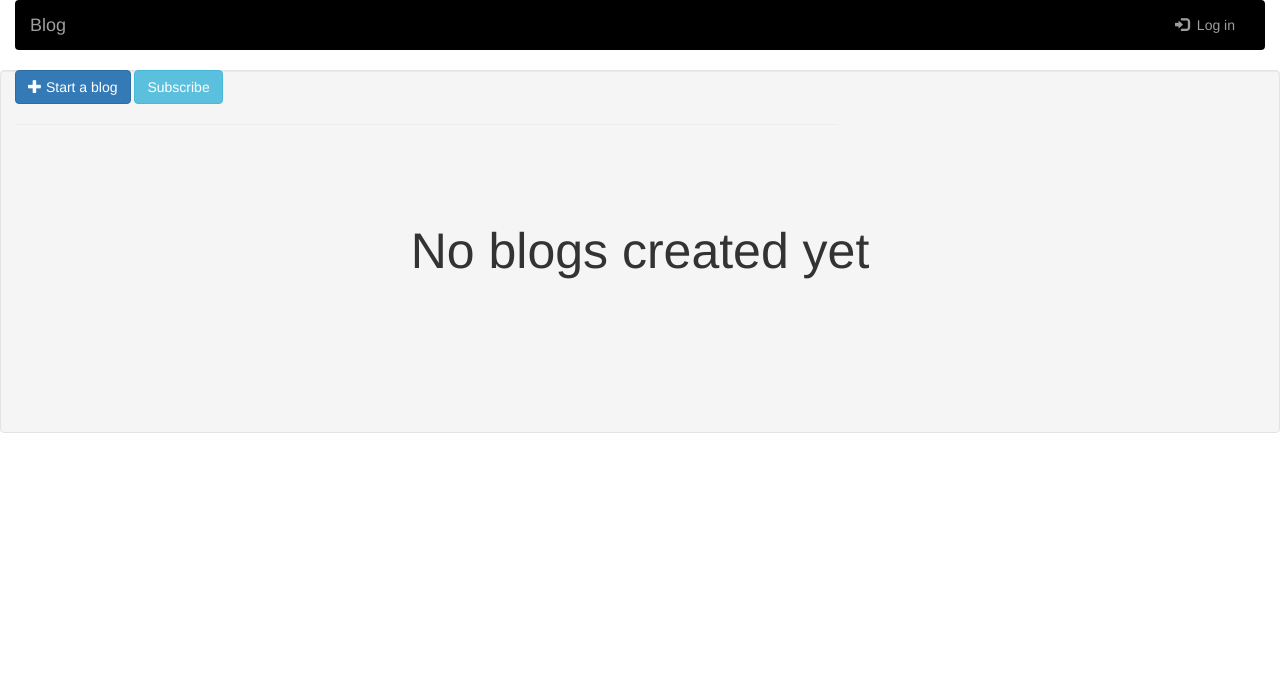
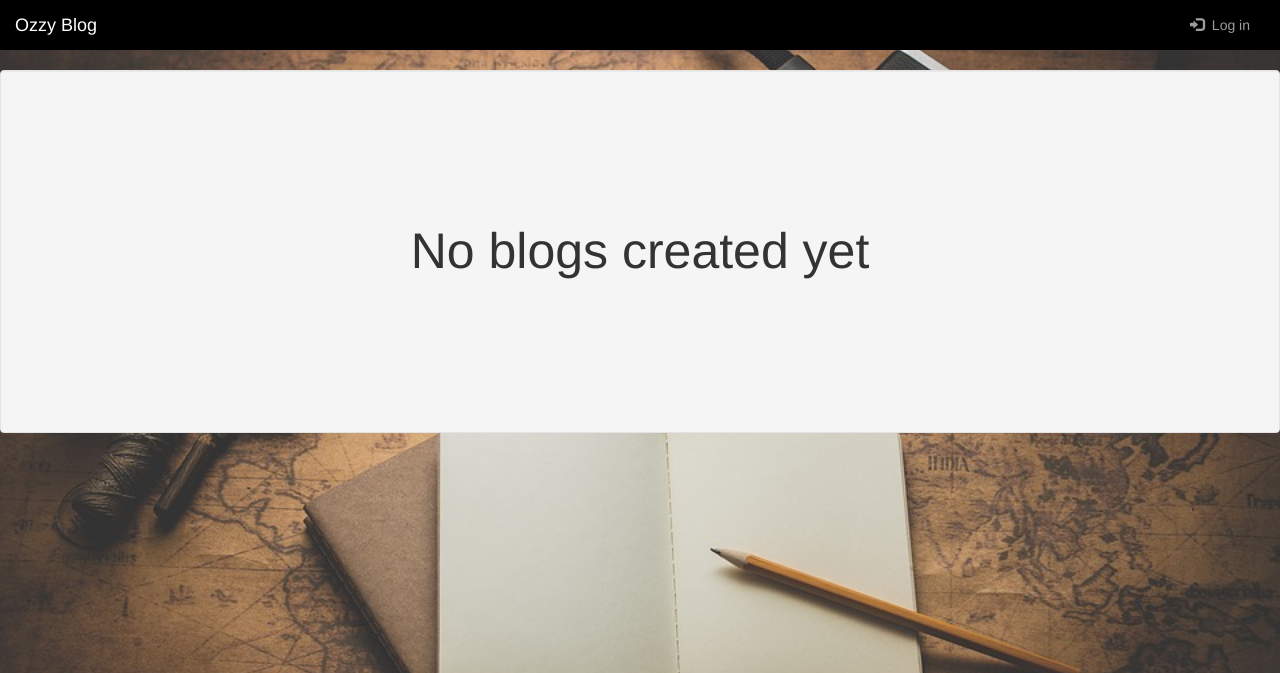
Before and after one commit to OwenMur21/Blog, a Flask app: page / in a window 1280 px wide. Shown: the top 673 px of the page. Run offline with Flask 2, Linux system fonts and the light colour scheme; data that the repository does not hold is empty; some libraries are stand-ins or nearby versions.

Commit message:
Finalizes on layout

```diff
--- a/app/email.py
+++ b/app/email.py
@@ -4,8 +4,7 @@ from . import mail
 
 
 def mail_message(subject,template,to,**kwargs):
-    sender_email= 'ben.developer.kenny@gmail.com'
-
+    sender_email= 'mathumuriithi@gmail.com'
     email = Message(subject, sender=sender_email, recipients=[to])
     email.body= render_template(template + ".txt",**kwargs)
     email.html = render_template(template + ".html",**kwargs)
--- a/app/main/views.py
+++ b/app/main/views.py
@@ -124,7 +124,7 @@ def del_comment(id):
     if comment.user_id != current_user.id:
         abort(403)
     comment.delete_comment()
-    return redirect(url_for('.view_blog'))
+    return redirect(url_for('.index'))
 
 @main.route('/subscribe/', methods=['GET', 'POST'])
 @login_required
--- /dev/null
+++ b/app/static/css/index.css
@@ -0,0 +1,7 @@
+body{
+    background-image: url("/static/photos/note.jpg");
+    background-repeat: no-repeat;
+    background-size: cover;
+    background-attachment: fixed;
+
+}
--- a/app/templates/base.html
+++ b/app/templates/base.html
@@ -2,5 +2,8 @@
 {% block navbar %}
     {% include 'navbar.html' %}
 {% endblock %}
+{% block styles%}
+  {{ super() }}
+{% endblock %}
 {% block content %}
 {% endblock %}
--- a/app/templates/index.html
+++ b/app/templates/index.html
@@ -1,22 +1,16 @@
 {% extends 'base.html' %}
- {% import 'bootstrap/wtf.html' as wtf %}
 {% block styles%}
 {{ super() }}
-<link href="https://fonts.googleapis.com/css?family=Pangolin" rel="stylesheet">
-<link rel="stylesheet" href="https://cdnjs.cloudflare.com/ajax/libs/font-awesome/4.7.0/css/font-awesome.min.css">
+<link rel="stylesheet" href="{{url_for('static',filename='css/index.css')}}">
 {% endblock %}
+
 <!-- content block -->
 {% block content %}
-</div>
-  <div class=" col-md-8">
-       <a class="btn btn-primary text-center " href="/blog/new-blog/"><span class="glyphicon glyphicon-plus" aria-hidden="true"></span> Start a blog</a>
-       <a class="btn btn-info text-center  " href="/subscribe/"></span> Subscribe</a>
-       <hr>
-  </div>
+<body>
    {% if blogs %}
   <div class=" col-md-8">
             {% for blog in blogs%}
-            <div class="thumbnail">
+            <div class="thumbnail" style="border-radius:10px; background-color:#EFE0B9;">
              <article class="media content-section">
                 <div class="media-body">
                     <div class="article-metadata">
@@ -30,7 +24,6 @@
                 </div>
 
             </div>
-            <a class="btn btn-primary text-center text-danger" href="/comment/{{blog.id}}">Comment</a>
                 <a class="btn btn-danger" href="/delete-blog/{{blog.id}}"><span class="glyphicon glyphicon-trash" aria-hidden="true"></span></a>
 <hr>
           {% endfor %}
@@ -40,5 +33,5 @@
           <h4 style="padding:10%; text-align:center; font-size:50px">No blogs created yet</h4>
         </div>
 {% endif %}
-
+ </body>
 {% endblock %}
--- a/app/templates/navbar.html
+++ b/app/templates/navbar.html
@@ -1,5 +1,6 @@
-<div class="container-fluid">
-<div class="navbar navbar-inverse" role="navigation" style="background-color:black; border:black;">
+{% extends 'base.html' %}
+{% block navbar %}
+<div class="navbar navbar-inverse fixed-top" role="navigation" style="background-color:black; border:black; border-radius:1px;">
   <div class="container-fluid">
     <div class="navbar-header">
       <button type="button" class="navbar-toggle" data-toggle="collapse" data-target=".navbar-collapse">
@@ -8,20 +9,25 @@
         <span class="icon-bar"></span>
         <span class="icon-bar"></span>
       </button>
-     <a class="navbar-brand" href="/">Blog</a>
+      <a class="navbar-brand" href="/">Ozzy Blog</a>
     </div>
     <div class="navbar-collapse collapse">
       <ul class="nav navbar-nav navbar-right">
         {% if current_user.is_authenticated %}
-        <li><a href="{{url_for('main.profile',uname=current_user.username)}}" class="profile" style="color:black; font-weight:bolder;">Profile</a></li>
-        <li><a href="{{url_for('main.profile',uname=current_user.username)}}" class="user"style="color:whitesmoke; font-weight:bolder;"><span class="glyphicon glyphicon-user"></span> &nbsp;{{current_user.username}}</a></li>
-        <li><a href="{{url_for('auth.logout')}}" class="logout"><span class="glyphicon glyphicon-log-out"></span>&nbsp;Log out</a></li>
+        <li><a href="/blog/new-blog/"><span class="glyphicon glyphicon-plus" aria-hidden="true"></span> Start a
+            blogpost</a></li>
+        <li><a href="/subscribe/"></span> Subscribe</a></li>
+        <li><a href="{{url_for('main.profile',uname=current_user.username)}}" class="user" style="color:whitesmoke; font-weight:bolder;"><span
+              class="glyphicon glyphicon-user"></span> &nbsp;{{current_user.username}}</a></li>
+        <li><a href="{{url_for('auth.logout')}}" class="logout"><span class="glyphicon glyphicon-log-out"></span>&nbsp;Log
+            out</a></li>
         {% else %}
-        <li><a href="{{url_for('auth.login')}}" class="login"><span class="glyphicon glyphicon-log-in"></span>&nbsp; Log in</a></li>
+        <li><a href="{{url_for('auth.login')}}" class="login"><span class="glyphicon glyphicon-log-in"></span>&nbsp;
+            Log in</a></li>
         {% endif %}
       </ul>
     </div>
 
   </div>
 </div>
-</div>
+{% endblock %}
```
Also changed, not shown: app/templates/view.html (+16 -9 lines), app/static/photos/Stewie_Griffin.png (added), app/static/photos/note.jpg (added), 2 other files.
